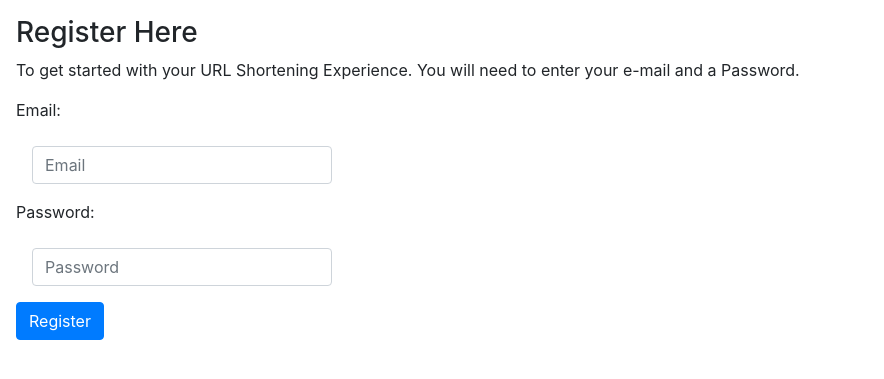
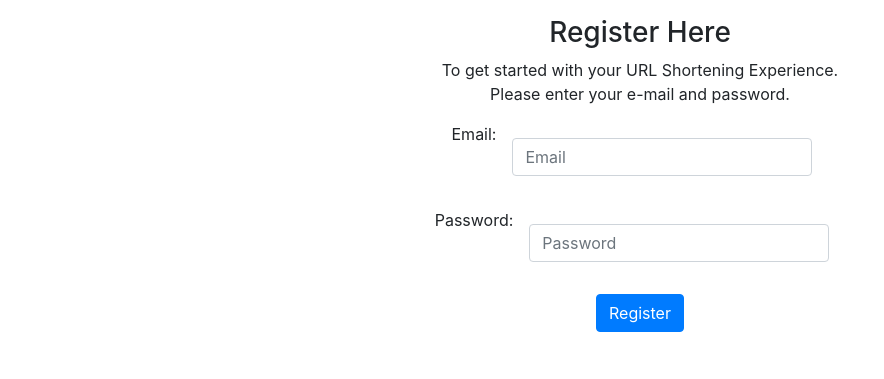
Before and after one commit to Kershia1/tinyapp, a Node server app: page /register in a window 1280 px wide. Shown: the part 72-451 px from the top of the page, without its empty margins (0-884 px from the left). Run offline with Node 20, Linux system fonts and the light colour scheme; some libraries are stand-ins or nearby versions.

Commit message:
Added flexbox style to the bootstrap to center all content. The registration page and Login in page now match in layout.

```diff
--- a/views/urls_register.ejs
+++ b/views/urls_register.ejs
@@ -20,16 +20,22 @@ crossorigin="anonymous"
 <%- include('partials/_header') %>
 </header>
 <main style="margin: 1em;">
-<h3>Register Here</h3>
-<p> To get started with your URL Shortening Experience. You will need to enter your e-mail and a Password.</p>
+<h3 class="text-center">Register Here</h3>
+<p class=" text-center"> To get started with your URL Shortening Experience. <br> Please enter your e-mail and password.</p>
 <!-- E-mail Form -->
 <form method="POST" action="/register">
+  <div class="d-flex justify-content-center align-items center mb-3">
 <label for="email">Email:</label>
 <input class="form-control" type="email" name="userEmail" placeholder="Email" autocomplete="on" style="width: 300px; margin: 1em">
+</div>
 <!-- Password Form -->
+<div class="d-flex justify-content-center align-items center mb-3">
 <label for="password">Password:</label>
 <input class="form-control" type="password" name="userPassword" placeholder="Password" autocomplete="on" style="width: 300px; margin: 1em">
+</div>
+<div class="d-flex justify-content-center">
 <button type="submit" class="btn btn-primary">Register</button>
+</div>
 </form>
 </body>
 </html>
```
